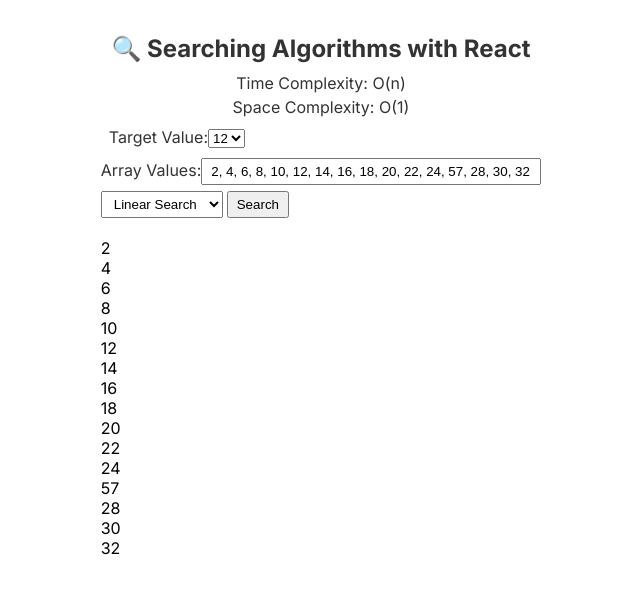
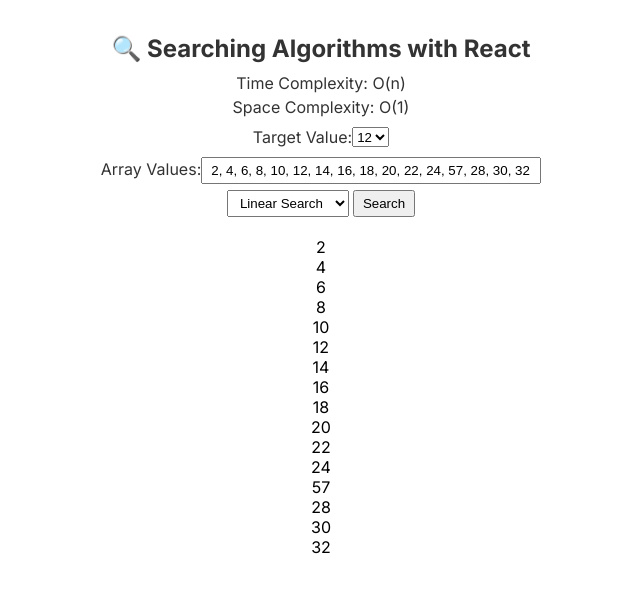
Before and after one commit to Ukhang/algods-project, a Next.js app in the folder animated-search-algorithms/: page / in a window 1280 px wide. Shown: the top 592 px of the page, without its empty margins (319-959 px from the left). Built offline with nearby package versions, Linux system fonts and the light colour scheme.

Commit message:
[DONE] design fix

```diff
--- a/animated-search-algorithms/src/components/SearchAnimation.tsx
+++ b/animated-search-algorithms/src/components/SearchAnimation.tsx
@@ -40,6 +40,8 @@
     transform: `scale(${resultIndex !== -1 ? 1 : 0.5})`,
     color: resultIndex !== -1 ? "#00AA00" : "#FF0000",
     fontSize: resultIndex !== -1 ? "16px" : "16px",
+    display: "flex",
+    justifyContent: "center",
   });
 
   const [springs, setSprings] = useSprings(array.length, (index) => ({
@@ -158,12 +160,14 @@
       <div style={{
         display: "flex",
         gap: "4px",
-        marginTop: "6px"
+        marginTop: "6px",
+        alignItems: "center",
+        justifyContent: "center"
       }}>
         <select
           value={selectedFunction}
           onChange={(e) => setSelectedFunction(e.target.value)}
-          style={{padding: "4px 8px" }}
+          style={{padding: "4px 8px"}}
         >
           <option value="linear">Linear Search</option>
           <option value="binary">Binary Search</option>
@@ -173,7 +177,7 @@
       <animated.div style={resultAnimation}>
         {resultIndex !== -1 ? `Found at index ${resultIndex}` : "Not Found"}
       </animated.div>
-      <div>
+      <div style={{ display: "flex", flexDirection: "column", alignItems: "center" }}>
         {springs.map((props, i) => (
           <animated.div key={i} style={props}>
             {array[i]}
--- a/animated-search-algorithms/src/components/TargetInput.tsx
+++ b/animated-search-algorithms/src/components/TargetInput.tsx
@@ -19,7 +19,7 @@
   };
 
   return (
-    <div style={{ marginTop: "6px", padding: "4px 8px" }}>
+    <div style={{ marginTop: "6px", padding: "4px 8px", display: "flex", justifyContent: "center" }}>
       <label htmlFor="target">Target Value:</label>
       <select id="target" value={target} onChange={handleSelectChange}>
         {array?.map((value) => (
--- a/animated-search-algorithms/src/pages/index.tsx
+++ b/animated-search-algorithms/src/pages/index.tsx
@@ -10,7 +10,10 @@
       <Head>
         <title>Animated Search Algorithm</title>
       </Head>
-      <main className={inter.className}>
+      <main
+        className={inter.className}
+        style={{ display: "flex", flexDirection: "column",}}
+      >
         <h2>🔍 Searching Algorithms with React</h2>
         <SearchAnimation defaultTarget={12} />
       </main>
```
Also changed, not shown: animated-search-algorithms/src/components/Footer.tsx (added, +9 -0 lines).
